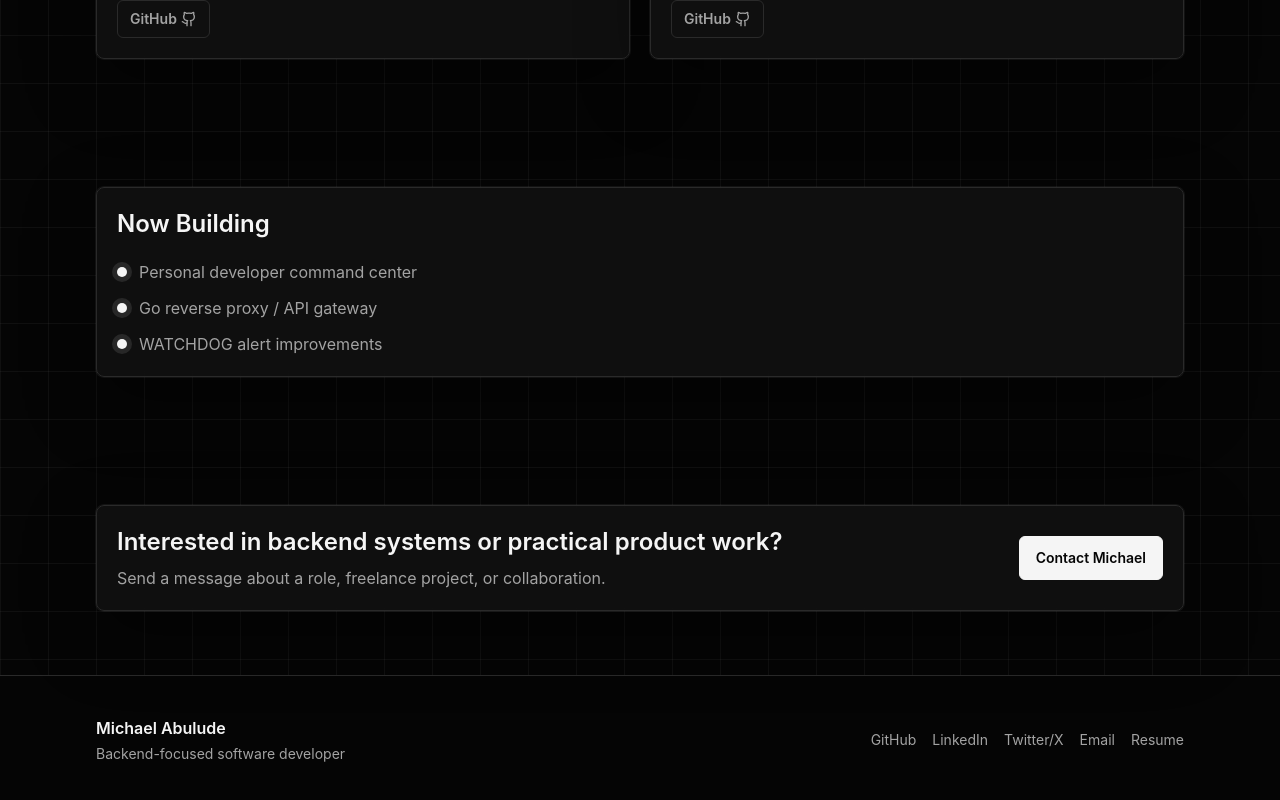
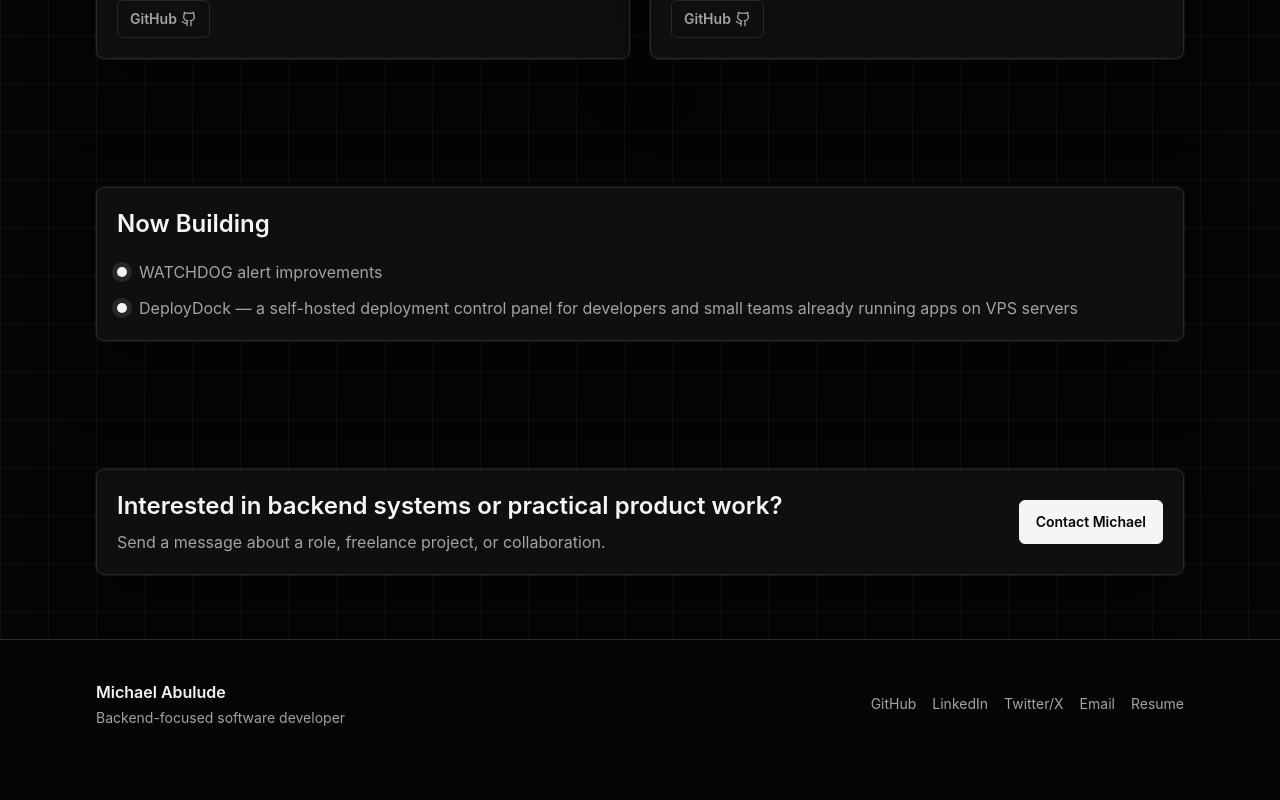
Before and after one commit to mikky00B/port, a Next.js app: page / in a window 1280 px wide. Shown: the part 1710-2510 px from the top of the page. After the commit the page ends 2478 px from the top, so only its background shows below. Built offline with nearby package versions, Linux system fonts and the light colour scheme.

Commit message:
Update now building items

```diff
--- a/src/data/now.ts
+++ b/src/data/now.ts
@@ -6,7 +6,10 @@ export type NowItem = {
 export const nowItems: NowItem[] = [
   {
     title: "Currently Building",
-    items: ["Personal developer command center", "Go reverse proxy / API gateway", "WATCHDOG alert improvements"]
+    items: [
+      "WATCHDOG alert improvements",
+      "DeployDock — a self-hosted deployment control panel for developers and small teams already running apps on VPS servers"
+    ]
   },
   {
     title: "Currently Learning",
```
